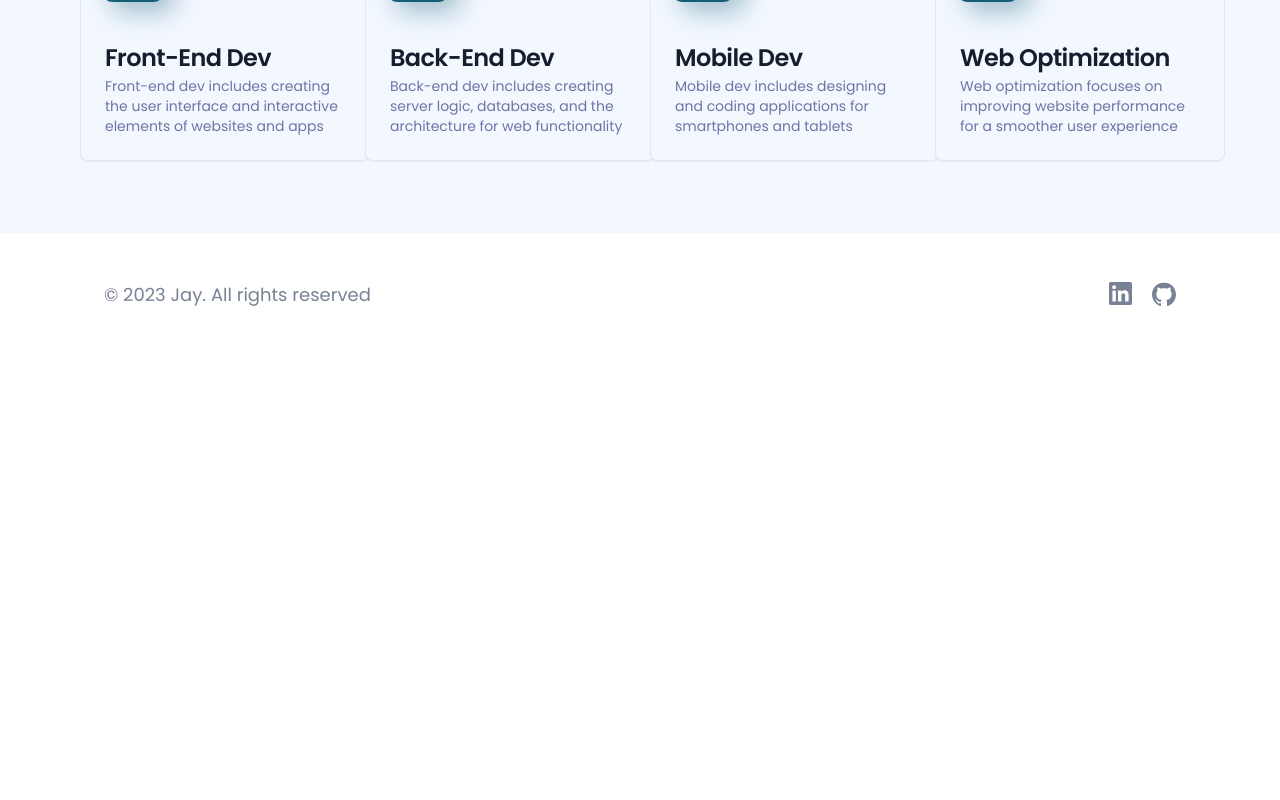
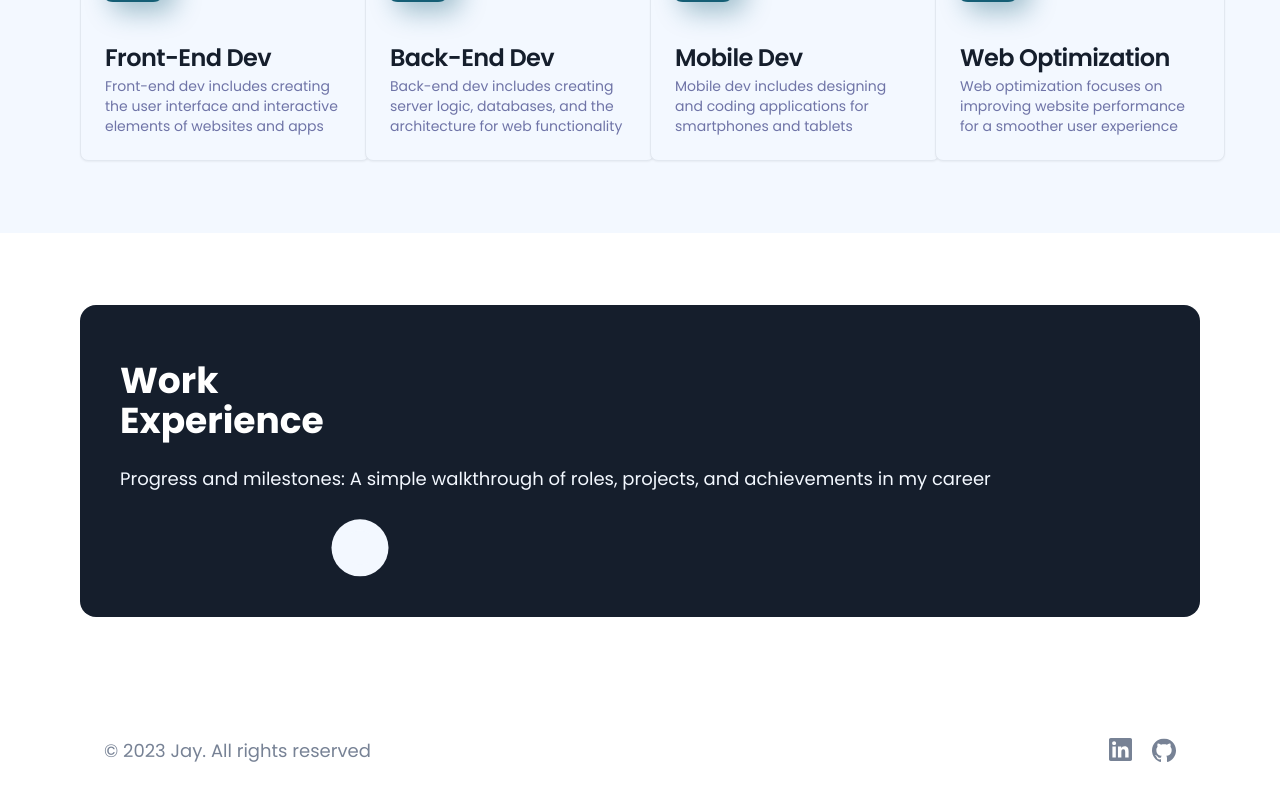
Before and after one commit to jayhogan-dev/portfolio, a Next.js app: page / in a window 1280 px wide. Shown: the part 1535-2335 px from the top of the page. Before the commit the page ends 1909 px from the top, so only its background shows below. Built offline with nearby package versions, Linux system fonts and the light colour scheme.

Commit message:
work experience card added

```diff
--- a/app/page.tsx
+++ b/app/page.tsx
@@ -1,6 +1,7 @@
 import Hero from "@/components/Hero";
 import Services from "@/components/Services";
 import Skills from "@/components/Skills";
+import WorkExperience from "@/components/WorkExperience";
 
 export default function Home() {
   return (
@@ -8,6 +9,7 @@ export default function Home() {
       <Hero />
       <Skills />
       <Services />
+      <WorkExperience />
     </main>
   );
 }
--- /dev/null
+++ b/components/WorkExperience.tsx
@@ -0,0 +1,26 @@
+import React from "react";
+import LightContainer from "./containers/Light";
+import Image from "next/image";
+import LineCircle from "@/public/web-icons/line-circle.svg";
+
+const WorkExperience = () => {
+  return (
+    <LightContainer>
+      <section className="flex flex-col items-center justify-center py-12 md:py-[72px]">
+        <div className="flex flex-col gap-6 bg-primary-black-200 dark:bg-primary-white-800 pt-14 px-10 pb-10 rounded-2xl w-full">
+          <h1 className="text-white text-4xl font-bold leading-10 w-[200px] dark:text-primary-black-200">
+            Work Experience
+          </h1>
+          <p className="text-small-regular md:text-body-regular text-primary-white-800 dark:text-primary-white-500">
+            Progress and milestones: A simple walkthrough of roles, projects,
+            and achievements in my career
+          </p>
+          {/* Change this to SVGR after */}
+          <LineCircle className="fill-primary-white-800 dark:fill-primary-black-500 w-100" />
+        </div>
+      </section>
+    </LightContainer>
+  );
+};
+
+export default WorkExperience;
```
Also changed, not shown: public/web-icons/line-circle.svg (added).
